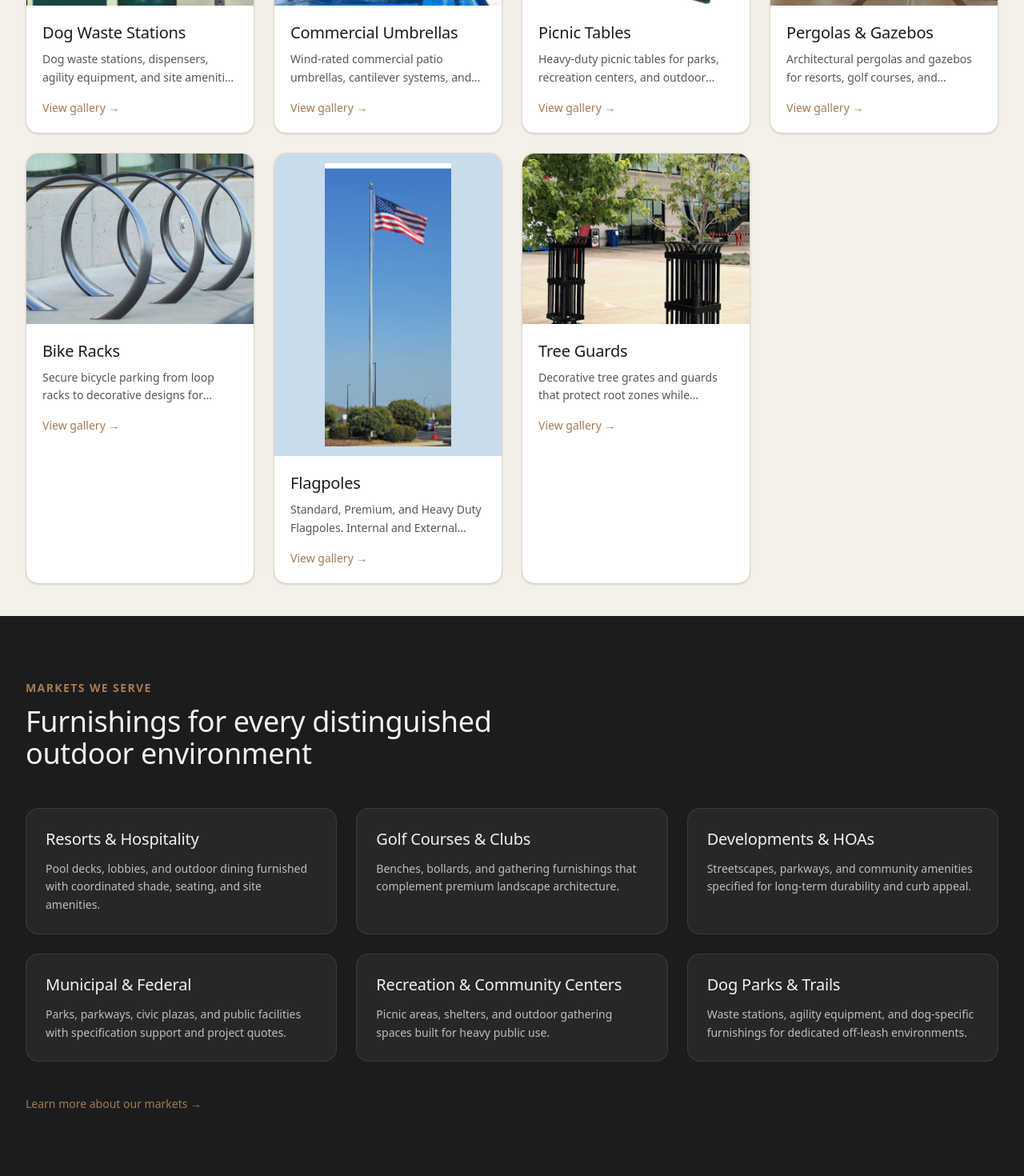
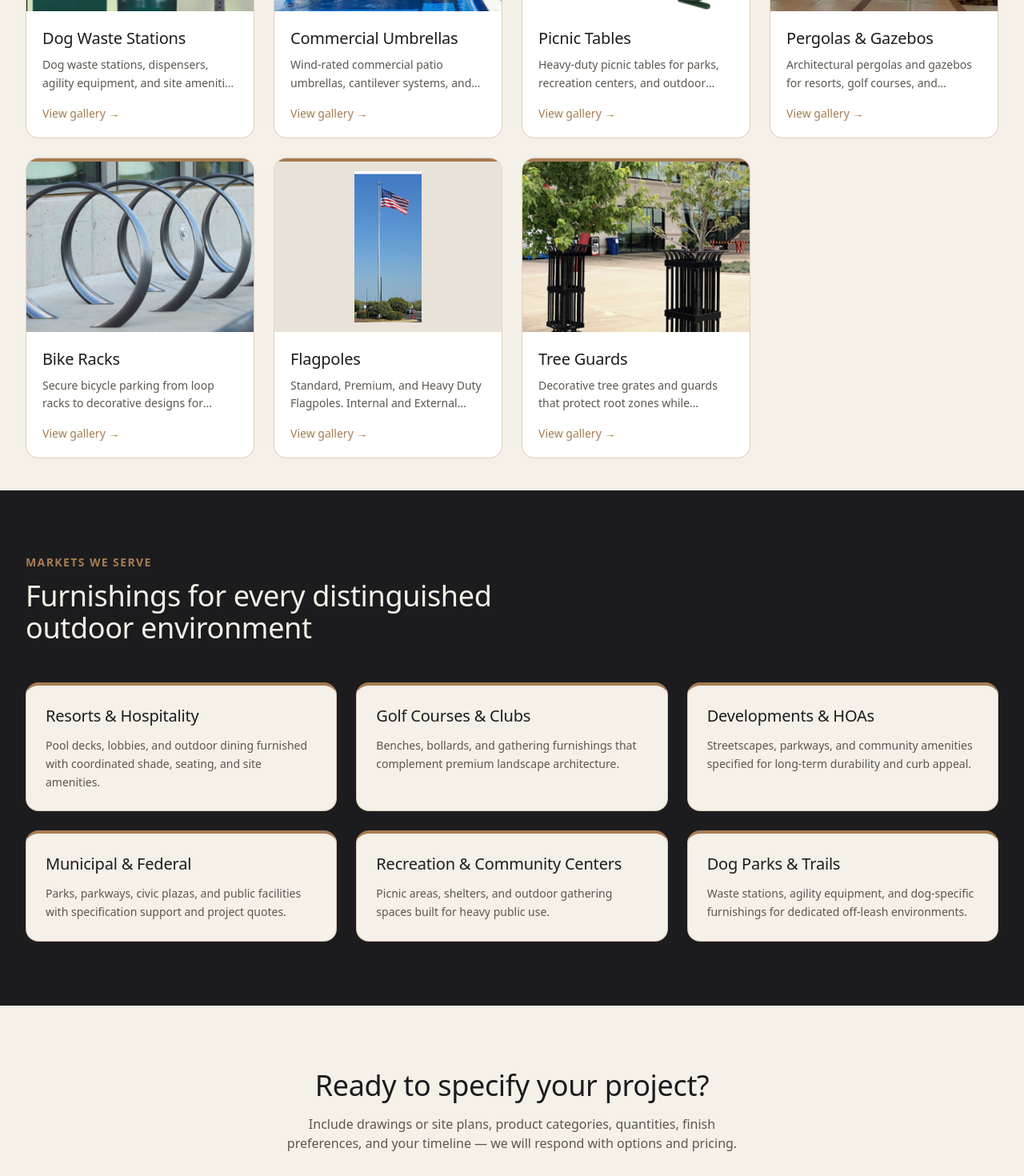
Before and after one commit to camthomas500-rgb/parkezza, a Next.js app: page / in a window 1280 px wide. Shown: the part 980-2450 px from the top of the page at 80% size. Built offline with nearby package versions, Linux system fonts and the light colour scheme.

Commit message:
bronze changes

```diff
--- a/components/gallery/GalleryGrid.tsx
+++ b/components/gallery/GalleryGrid.tsx
@@ -5,7 +5,6 @@ import Image from "next/image";
 import Link from "next/link";
 import { Lightbox } from "@/components/gallery/Lightbox";
 import { QuoteForm } from "@/components/quote/QuoteForm";
-import { LetsTalk } from "@/components/layout/LetsTalk";
 import {
   getGalleryInquiryItems,
   getImageLabel,
@@ -299,12 +298,16 @@ function inquiryHeadline(gallery: Gallery): string {
   if (gallery.slug === "litter-receptacles") {
     return "Interested in a specific litter receptacle?";
   }
+  if (gallery.slug === "bollards") {
+    return "Interested in a specific bollard?";
+  }
   return `Interested in ${gallery.name.toLowerCase()}?`;
 }
 
 export function GalleryGrid({ gallery }: { gallery: Gallery }) {
   const [lightboxIndex, setLightboxIndex] = useState<number | null>(null);
-  const productFit = gallery.slug === "litter-receptacles";
+  const productFit =
+    gallery.slug === "litter-receptacles" || gallery.slug === "bollards";
   const contain = gallery.imageFit === "contain" && !productFit;
   const hasLabeledProducts =
     gallery.images.some((image) => Boolean(image.id || image.name)) ||
@@ -333,7 +336,9 @@ export function GalleryGrid({ gallery }: { gallery: Gallery }) {
   const gridClass = cn(
     "grid gap-4",
     productFit
-      ? "mx-auto max-w-6xl sm:grid-cols-2 lg:grid-cols-4"
+      ? gallery.slug === "bollards"
+        ? "mx-auto max-w-3xl sm:grid-cols-2 lg:grid-cols-4"
+        : "mx-auto max-w-6xl sm:grid-cols-2 lg:grid-cols-4"
       : contain
         ? "mx-auto max-w-3xl sm:grid-cols-2 lg:grid-cols-2"
         : "sm:grid-cols-2 lg:grid-cols-3"
@@ -421,11 +426,6 @@ export function GalleryGrid({ gallery }: { gallery: Gallery }) {
             />
           </Suspense>
         </div>
-        {!showInquiry && (
-          <div className="mt-6 flex justify-center">
-            <LetsTalk variant="inline" />
-          </div>
-        )}
       </div>
 
       {lightboxIndex !== null && (
--- a/components/home/CategoryGrid.tsx
+++ b/components/home/CategoryGrid.tsx
@@ -14,14 +14,10 @@ export function CategoryGrid() {
           <Link
             key={gallery.slug}
             href={`/galleries/${gallery.slug}`}
-            className="group overflow-hidden rounded-2xl border border-border bg-white shadow-sm transition-shadow hover:shadow-lg"
+            className="group flex h-full flex-col overflow-hidden rounded-2xl border border-bronze/35 bg-white transition-shadow hover:shadow-md"
           >
-            <div
-              className={cn(
-                "relative overflow-hidden",
-                contain ? "aspect-[3/4] bg-[#c8dceb]" : "aspect-[4/3] bg-stone"
-              )}
-            >
+            <div className="h-1 shrink-0 bg-bronze" aria-hidden />
+            <div className="relative aspect-[4/3] overflow-hidden bg-stone">
               <Image
                 src={gallery.heroImage}
                 alt={gallery.name}
@@ -29,15 +25,15 @@ export function CategoryGrid() {
                 className={cn(
                   "transition-transform duration-500 group-hover:scale-105",
                   contain
-                    ? "object-contain object-center p-3"
-                    : "object-cover"
+                    ? "object-contain object-[center_40%] p-3"
+                    : "object-cover object-center"
                 )}
                 sizes="(max-width: 768px) 100vw, 25vw"
               />
             </div>
-            <div className="p-5">
+            <div className="flex flex-1 flex-col p-5">
               <h3 className="font-display text-xl text-charcoal">{gallery.name}</h3>
-              <p className="mt-2 line-clamp-2 text-sm leading-relaxed text-muted-foreground">
+              <p className="mt-2 line-clamp-2 flex-1 text-sm leading-relaxed text-muted-foreground">
                 {gallery.description}
               </p>
               <span className="mt-4 inline-block text-sm font-medium text-accent group-hover:underline">
--- a/components/home/MarketsSection.tsx
+++ b/components/home/MarketsSection.tsx
@@ -1,4 +1,3 @@
-import Link from "next/link";
 import { MARKETS } from "@/lib/content";
 
 export function MarketsSection() {
@@ -17,23 +16,15 @@ export function MarketsSection() {
           {MARKETS.map((market) => (
             <article
               key={market.title}
-              className="rounded-2xl border border-white/10 bg-white/5 p-6"
+              className="rounded-2xl border border-bronze/35 border-t-4 border-t-bronze bg-ivory p-6 text-charcoal"
             >
               <h3 className="font-display text-xl">{market.title}</h3>
-              <p className="mt-3 text-sm leading-relaxed text-ivory/75">
+              <p className="mt-3 text-sm leading-relaxed text-muted-foreground">
                 {market.description}
               </p>
             </article>
           ))}
         </div>
-        <div className="mt-10">
-          <Link
-            href="/markets"
-            className="text-sm font-medium text-bronze hover:text-white"
-          >
-            Learn more about our markets →
-          </Link>
-        </div>
       </div>
     </section>
   );
--- a/components/layout/Footer.tsx
+++ b/components/layout/Footer.tsx
@@ -57,7 +57,6 @@ export function Footer() {
       </div>
       <div className="border-t border-white/10 py-6">
         <div className="mx-auto flex max-w-7xl flex-col items-center gap-3 px-4 sm:px-6 lg:px-8">
-          <LetsTalk variant="footer" />
           <p className="text-center text-xs text-ivory/50">
             © {new Date().getFullYear()} Parkezza. All rights reserved.
           </p>
--- a/content/galleries.json
+++ b/content/galleries.json
@@ -485,85 +485,81 @@
     "name": "Bollards",
     "tier": "essential",
     "description": "Security and perimeter bollards for traffic calming, site delineation, and architectural streetscapes.",
-    "heroImage": "/images/categories/bollards.png",
+    "heroImage": "/images/categories/bollards-hero.png",
+    "imageFit": "contain",
+    "overview": "Architectural and security bollards for campuses, streetscapes, plazas, and facility entries. Spec lighted, removable, and retractable models that pair with our site furnishings in finish and form.",
     "images": [
       {
-        "src": "/images/galleries/bollards/p-bollardsz-1-3.png",
-        "alt": "Bollards — Bollards Z 1 3",
+        "src": "/images/galleries/bollards/p-bollardsz-1light.png",
+        "alt": "Bollards — lighted modern cylindrical bollard",
         "source": "parkezza",
-        "tier": "essential"
-      },
-      {
-        "src": "/images/galleries/bollards/p-bollardsz-1light.png",
-        "alt": "Bollards — Bollards Z 1light",
-        "source": "parkezza",
-        "tier": "essential"
+        "tier": "essential",
+        "name": "Lighted Z-1",
+        "imageFit": "contain",
+        "imageScale": 0.55
       },
       {
         "src": "/images/galleries/bollards/p-bollardsz-2light.png",
-        "alt": "Bollards — Bollards Z 2light",
+        "alt": "Bollards — lighted fluted bollard with dome cap",
         "source": "parkezza",
-        "tier": "essential"
+        "tier": "essential",
+        "name": "Lighted Z-2",
+        "imageFit": "contain",
+        "imageScale": 0.55
       },
       {
         "src": "/images/galleries/bollards/p-bollardsz-3light.png",
-        "alt": "Bollards — Bollards Z 3light",
+        "alt": "Bollards — lighted sculptural wishbone bollard",
         "source": "parkezza",
-        "tier": "essential"
-      },
-      {
-        "src": "/images/galleries/bollards/p-bollardsz-4-5.png",
-        "alt": "Bollards — Bollards Z 4 5",
-        "source": "parkezza",
-        "tier": "essential"
+        "tier": "essential",
+        "name": "Lighted Z-3",
+        "imageFit": "contain",
+        "imageScale": 0.55
       },
       {
         "src": "/images/galleries/bollards/p-bollardsz-4light.png",
-        "alt": "Bollards — Bollards Z 4light",
+        "alt": "Bollards — lighted open-frame rectangular bollard",
         "source": "parkezza",
-        "tier": "essential"
+        "tier": "essential",
+        "name": "Lighted Z-4",
+        "imageFit": "contain",
+        "imageScale": 0.55
       },
       {
         "src": "/images/galleries/bollards/p-bollardsz-5light.png",
-        "alt": "Bollards — Bollards Z 5light",
+        "alt": "Bollards — lighted solid rectangular bollard",
         "source": "parkezza",
-        "tier": "essential"
-      },
-      {
-        "src": "/images/galleries/bollards/crash-rated.png",
-        "alt": "Bollards — crash rated",
-        "source": "zenon",
-        "tier": "essential"
+        "tier": "essential",
+        "name": "Lighted Z-5",
+        "imageFit": "contain",
+        "imageScale": 0.55
       },
       {
         "src": "/images/galleries/bollards/lighted-security.png",
-        "alt": "Bollards — lighted security",
+        "alt": "Bollards — lighted security bollard with dual light rings",
         "source": "zenon",
-        "tier": "essential"
+        "tier": "essential",
+        "name": "Lighted Security",
+        "imageFit": "contain",
+        "imageScale": 0.65
       },
       {
         "src": "/images/galleries/bollards/removable.png",
-        "alt": "Bollards — removable",
+        "alt": "Bollards — removable stainless bollards",
         "source": "zenon",
-        "tier": "essential"
+        "tier": "essential",
+        "name": "Removable",
+        "imageFit": "contain",
+        "imageScale": 0.7
       },
       {
         "src": "/images/galleries/bollards/retractable.png",
-        "alt": "Bollards — retractable",
+        "alt": "Bollards — retractable stainless bollards",
         "source": "zenon",
-        "tier": "essential"
-      },
-      {
-        "src": "/images/galleries/bollards/shallow-mount.png",
-        "alt": "Bollards — shallow mount",
-        "source": "zenon",
-        "tier": "essential"
-      },
-      {
-        "src": "/images/galleries/bollards/traffic.png",
-        "alt": "Bollards — traffic",
-        "source": "zenon",
-        "tier": "essential"
+        "tier": "essential",
+        "name": "Retractable",
+        "imageFit": "contain",
+        "imageScale": 0.7
       }
     ]
   },
```
Also changed, not shown: public/images/categories/bollards-hero.png (added), 1 other file (tests, documents, lock files or other folders).
